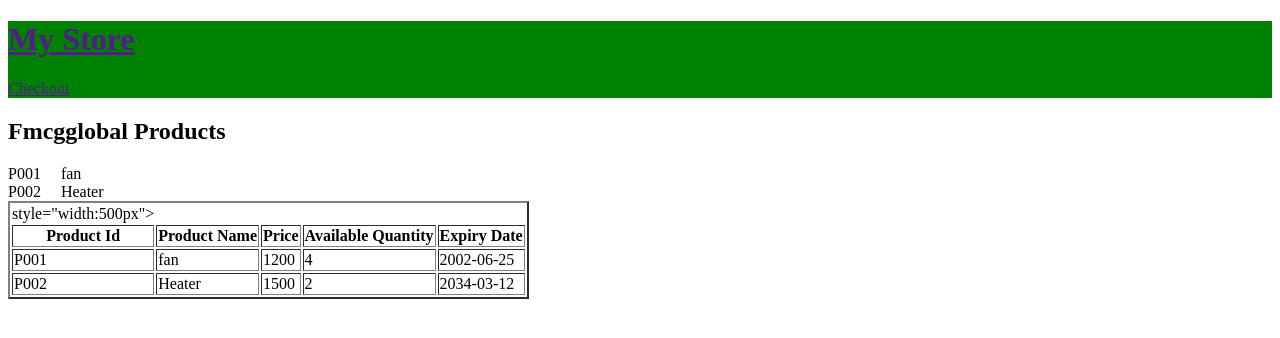
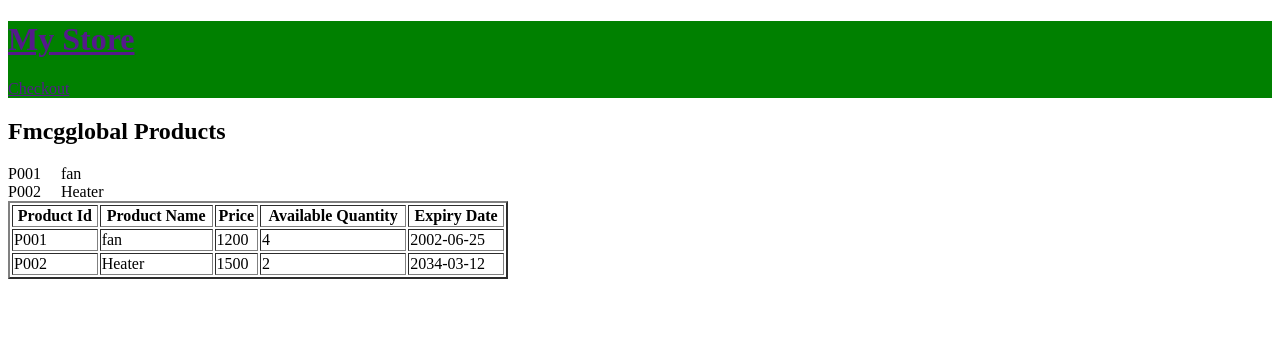
Before and after one commit to GH11PRASANTH/Angular-FmcgglobalBanking, an Angular app: page / in a window 1280 px wide. Shown: the top 338 px of the page. Built offline with nearby package versions, Linux system fonts and the light colour scheme.

Commit message:
1 file modified

```diff
--- a/src/app/product-list/product-list.component.html
+++ b/src/app/product-list/product-list.component.html
@@ -5,7 +5,7 @@
   <div *ngFor="let product of products">
   {{ product.productId }}  &nbsp;&nbsp;&nbsp; {{ product.productName }}
   </div>
-  <table border="2px"> style="width:500px">
+  <table border="2px" style="width:500px">
     <tr>
       <th> Product Id</th>
       <th> Product Name </th>
```
